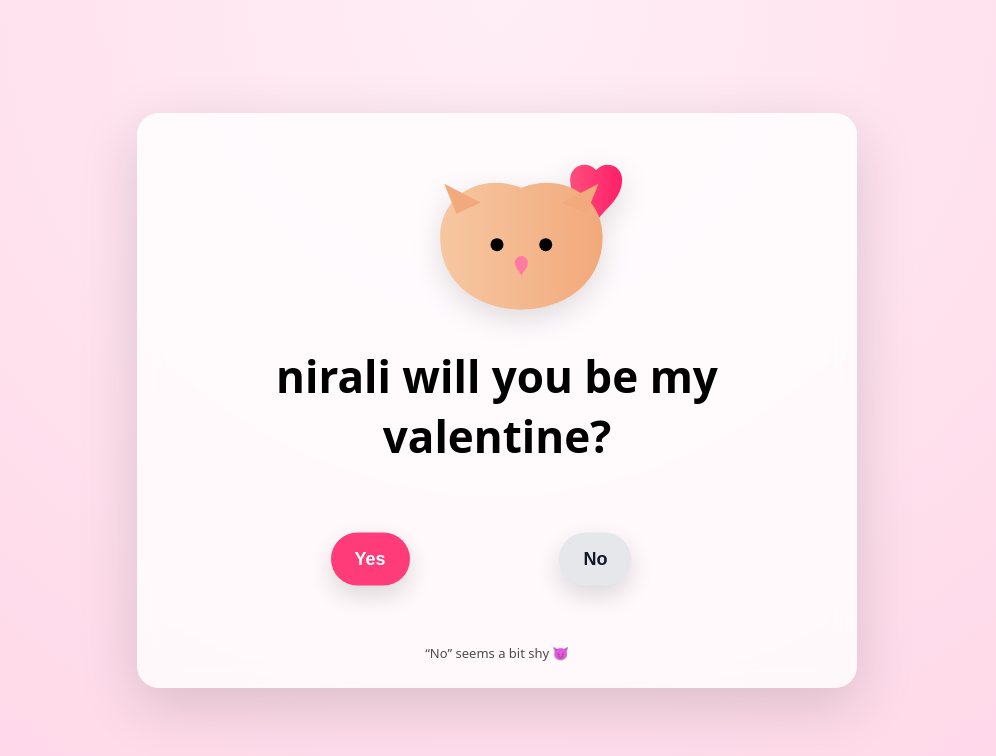
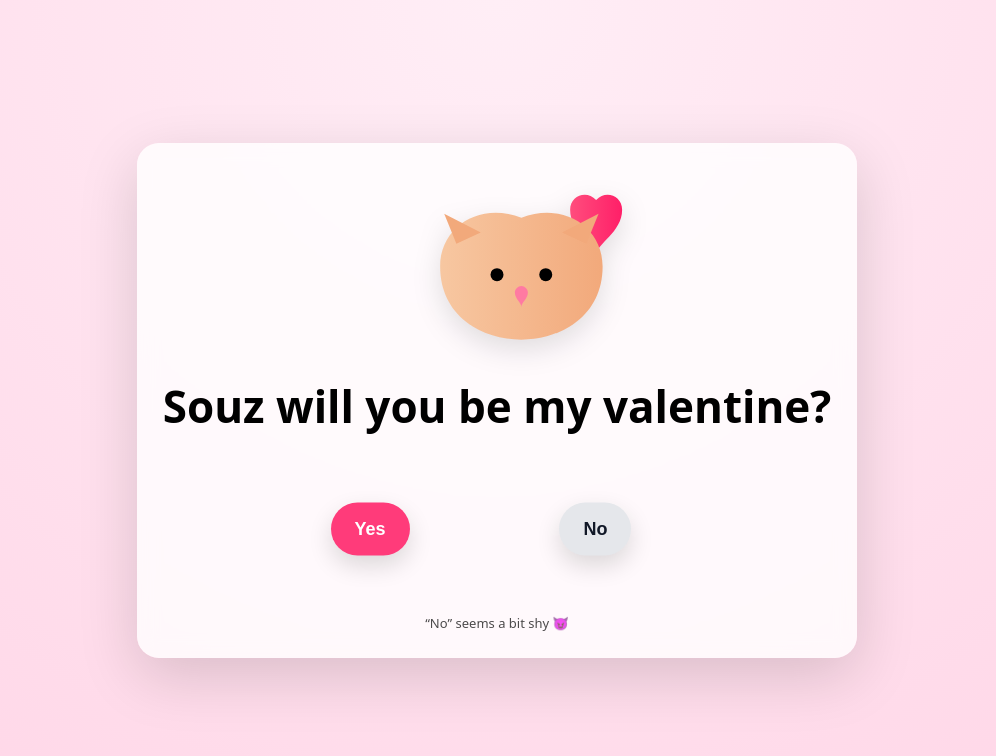
Before and after one commit to mironaskar/mironas, a plain HTML site: page index.html in a window 1280 px wide. Shown: the whole page, without its empty margins (143-1139 px from the left). Drawn offline with nearby package versions, Linux system fonts and the light colour scheme.

Commit message:
Update index.html

```diff
--- a/index.html
+++ b/index.html
@@ -171,7 +171,7 @@
             fill="#ff7aa2"/>
     </svg>
 
-    <h1>nirali will you be my valentine?</h1>
+    <h1>Souz will you be my valentine?</h1>
 
     <section class="button-zone" id="zone">
       <button id="yesBtn">Yes</button>
```
